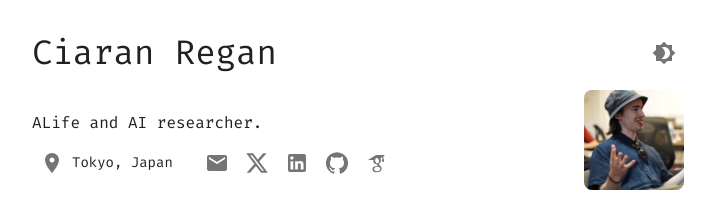
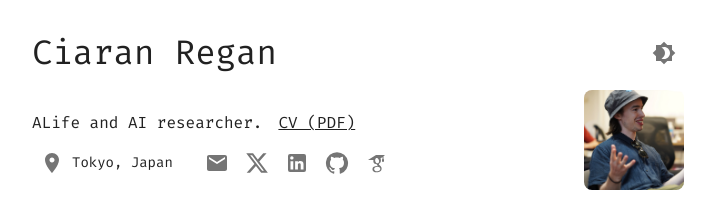
Before and after one commit to ciaran-regan-ie/personal-website, a React (Vite) app: page / in a window 1280 px wide. Shown: the top 202 px of the page, without its empty margins (282-997 px from the left). Built offline with nearby package versions, Linux system fonts and the light colour scheme; the HTML template or start-up script is replaced by a standard one.

Commit message:
Add downloadable CV to homepage

```diff
--- a/src/pages/HomePage.jsx
+++ b/src/pages/HomePage.jsx
@@ -26,6 +26,9 @@ const HomePage = ({ darkMode, onToggleDarkMode }) => {
         <Grid size={{ xs: 12, md: isLgUp ? 8 : 12 }}>
           <Typography variant="body1" sx={{ my: 1 }}>
             ALife and AI researcher.
+            <Link href="/cv.pdf" target="_blank" rel="noopener noreferrer" color="inherit" sx={{ ml: 2 }}>
+              CV (PDF)
+            </Link>
           </Typography>
           <Box display="flex" alignItems="center" sx={{ mt: 1 }}>
             <IconButton disableRipple sx={{ cursor: 'default' }}><LocationOn /></IconButton>
```
Also changed, not shown: 1 other file (tests, documents, lock files or other folders).
